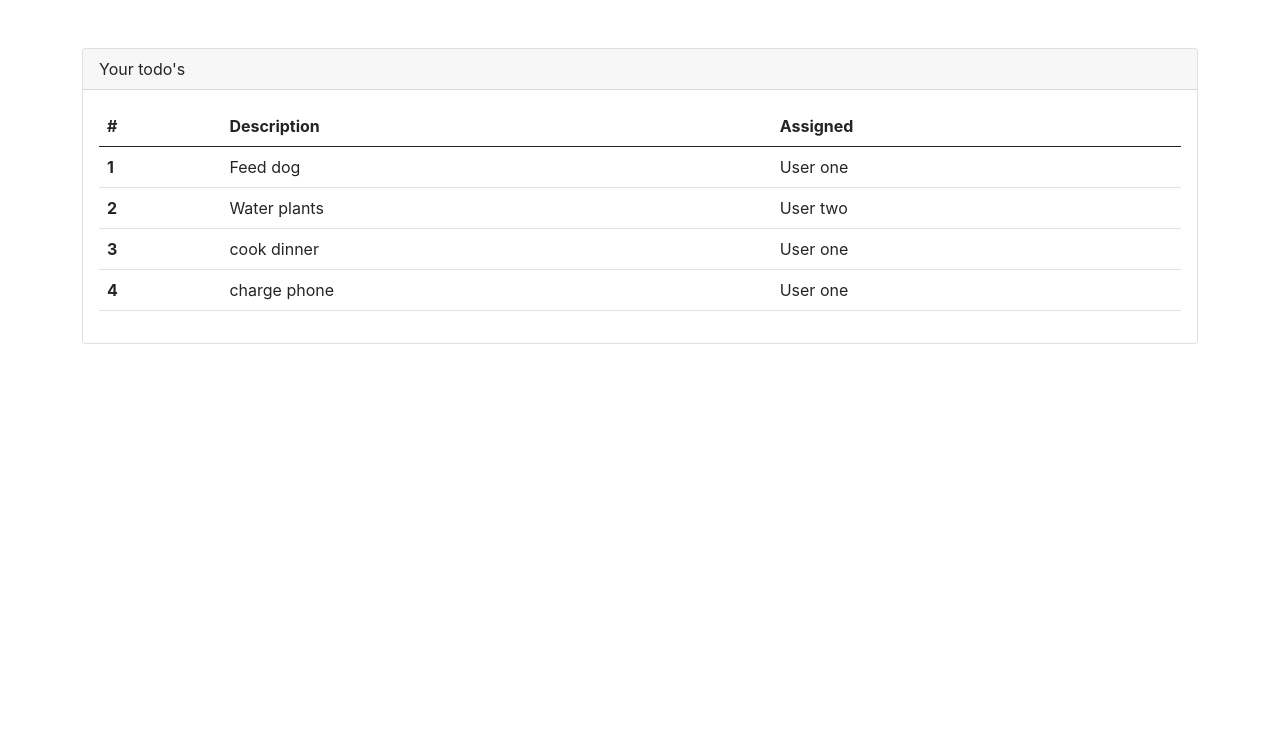
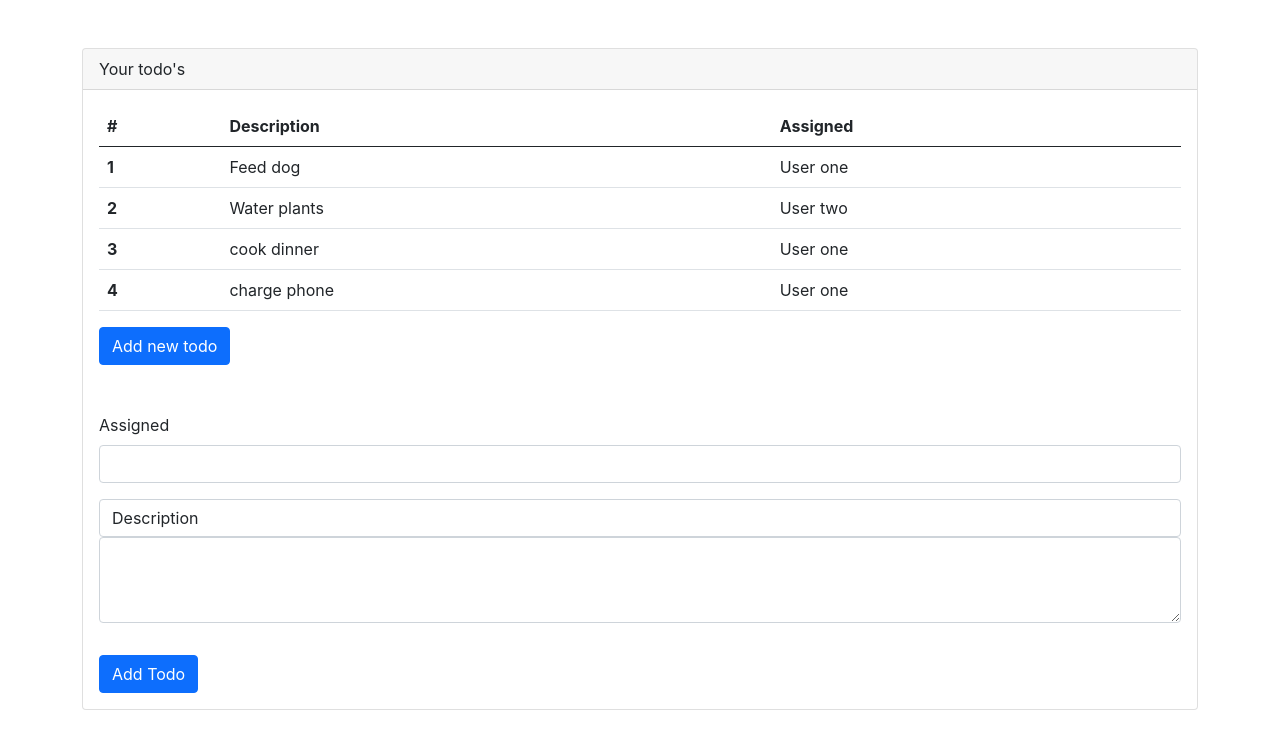
Before and after one commit to Irehaga/reactJsandSrping, a React (Create React App) app: page / in a window 1280 px wide. Shown: the top 746 px of the page. Built offline with nearby package versions, Linux system fonts and the light colour scheme.

Commit message:
adding props, state

```diff
--- a/src/App.js
+++ b/src/App.js
@@ -1,24 +1,33 @@
 import logo from './logo.svg';
 import './App.css';
-import TodoRowItems from './components/TodoRowItem';
 import TodoTable from './components/TodoTable';
+import React, {useState} from 'react';
+import NewTodoForm from './components/NewTodoForm';
 
 function App() {
 
 
-  const todo = [
+  const [todo, setTodo] = useState([
     {rowNumber: 1, rowDescription: 'Feed dog', rowAssigned: 'User one'},
     {rowNumber: 2, rowDescription: 'Water plants', rowAssigned: 'User two'},
     {rowNumber: 3, rowDescription: 'cook dinner', rowAssigned: 'User one'},
     {rowNumber: 4, rowDescription: 'charge phone', rowAssigned: 'User one'},
 
   ]
+  )
+  const addTodo = (description, assigned) => {
 
+    if (todo.length > 0) {
+      const newTodo = {
+        rowNumber: todo.length + 1,
+        rowDescription: description,
+        rowAssigned: assigned
+      };
 
+      setTodo(todo => [...todo, newTodo])
 
-
-
-
+    }
+  }
 
   return (
     <div className='mt-5 container'>
@@ -28,6 +37,10 @@ function App() {
         </div>
         <div className='card-body'>
          <TodoTable todo = {todo}/>
+         <button className='btn btn-primary' onClick={addTodo}>
+            Add new todo
+          </button>
+          <NewTodoForm  addTodo={addTodo}/>
         </div>
       </div>
     </div>
--- /dev/null
+++ b/src/components/NewTodoForm.js
@@ -0,0 +1,51 @@
+import React, {useState} from "react";
+
+
+function NewTodoForm(props) {
+
+    const [description, setDescription] = useState('');
+    const [assigned, setAssigned] = useState();
+
+    const submitTodo = () => {
+        if(description != '' && assigned != ''){
+            props.addTodo(description, assigned)
+
+        }
+    }
+
+    // const descriptionchange = (event) => {
+    //     console.log('Description' ,event.target.value);
+    //     setDescription(event.target.value);
+    // }
+
+    return (
+        <div className="mt-5">
+            <form>
+                <div className="mb-3">
+                    <label className="form-label">Assigned</label>
+                    <input type="text"
+                            className="form-control"
+                            required
+                            onChange={e => setAssigned(e.target.value)}
+                            value={assigned}
+                            ></input>
+                </div>
+                <div className="mb-3">
+                    <label className="form-control">Description</label>
+                    <textarea className="form-control"
+                              rows={3}
+                              required
+                              onChange={e => setDescription(e.target.value)}
+                              value = {description}
+                              ></textarea>
+                </div>
+                <button type="button"
+                        className="btn btn-primary mt-3"
+                        onClick={submitTodo}>Add Todo
+                        </button>
+            </form>
+        </div>
+    )
+}
+
+export default NewTodoForm
```
